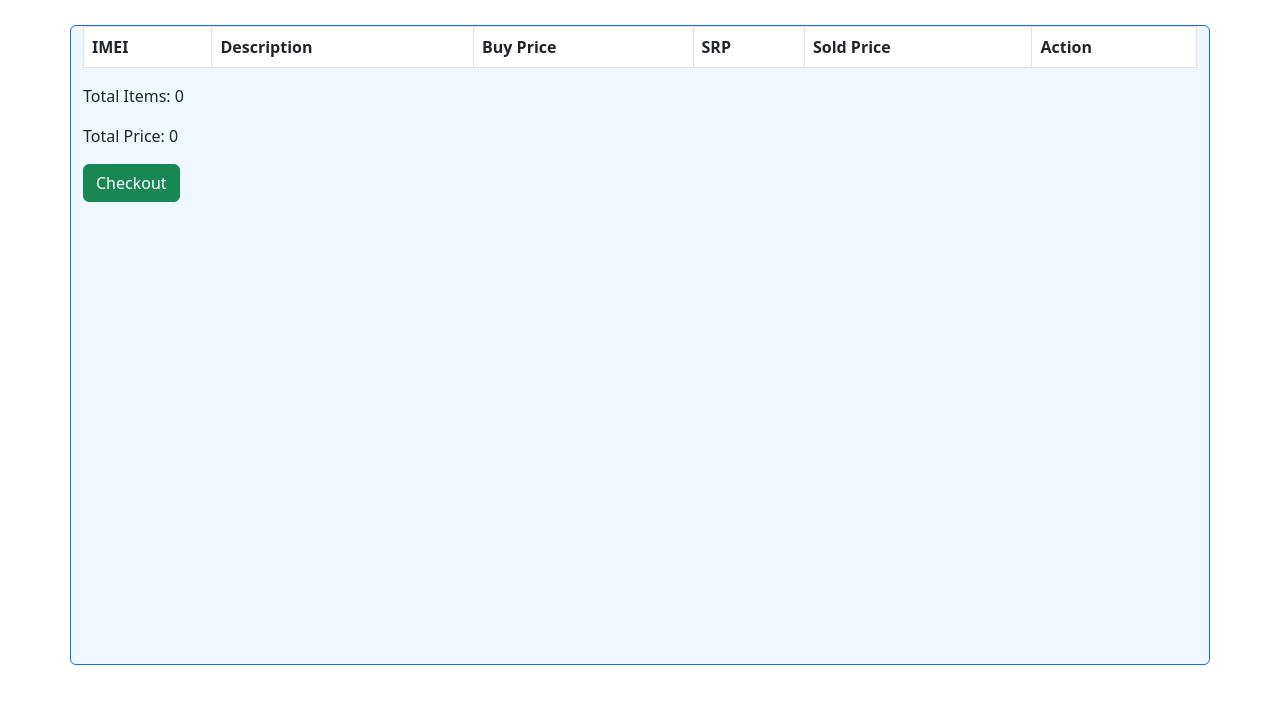
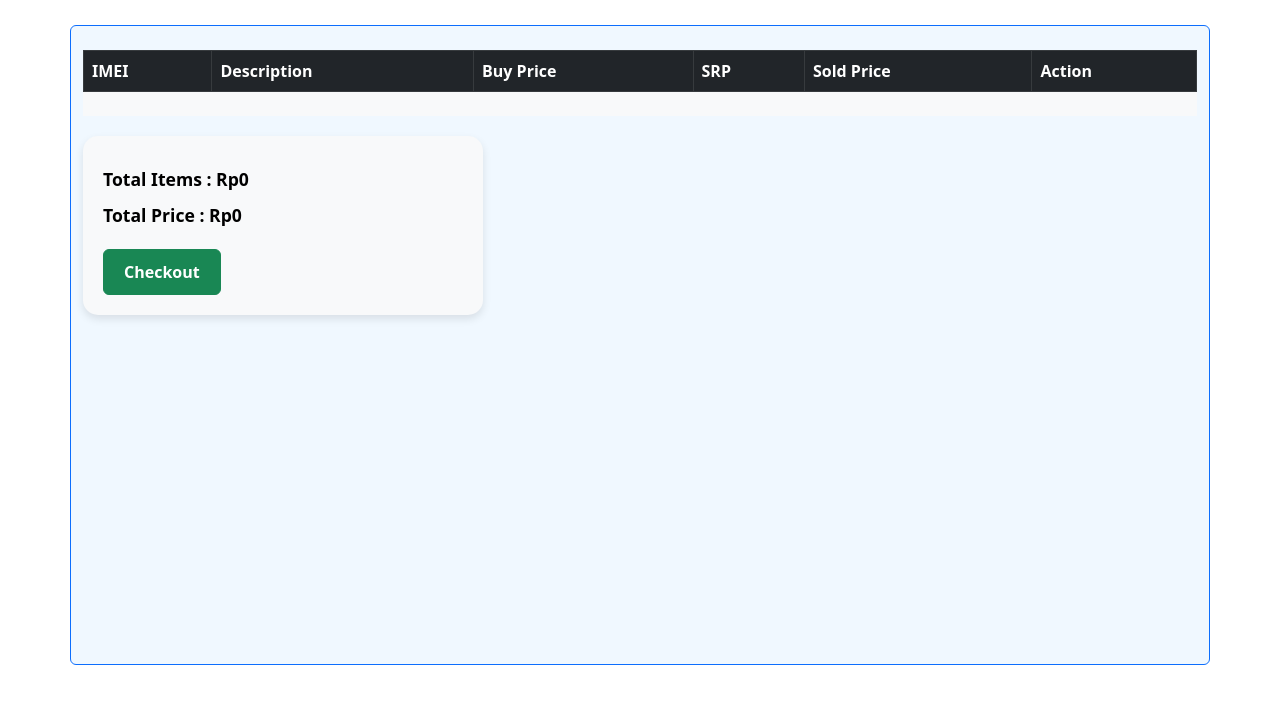
Before and after one commit to vicky5571/sales_hp_remake, a PHP site: page /carts.php in a window 1280 px wide. Shown: the part 79-783 px from the top of the page. Run offline with PHP 8.4, Linux system fonts and the light colour scheme; the visitor is signed in with stand-in values (Sample User, id 1); data that the repository does not hold is empty; some libraries are stand-ins or nearby versions.

Commit message:
styling done, kurang users dan add users... lalu memberikan titik di mata uang

```diff
--- a/carts.php
+++ b/carts.php
@@ -44,15 +44,61 @@ $conn->query($updateQuantityQuery);
     <link rel="stylesheet" href="https://cdnjs.cloudflare.com/ajax/libs/animate.css/4.1.1/animate.min.css" />
     <script src="https://kit.fontawesome.com/7103fc097b.js" crossorigin="anonymous"></script>
     <script src="navbar/navbarScript.js"></script>
+
+    <style>
+        .summary-container {
+            background-color: #f8f9fa;
+            /* Light background */
+            border-radius: 15px;
+            /* Rounded corners */
+            padding: 20px;
+            /* Space inside the div */
+            margin-top: 20px;
+            /* Space above the container */
+            box-shadow: 0 4px 8px rgba(0, 0, 0, 0.1);
+            /* Subtle shadow */
+            text-align: left;
+            /* Center the text */
+            font-family: inherit;
+            /* Inherit font-family from parent or match the table */
+            font-weight: bold;
+            /* Match the <thead> bold text */
+            width: 100%;
+            /* Full width by default */
+            max-width: 400px;
+            /* Limit the maximum width */
+        }
+
+        .summary-container p {
+            font-size: 1.1rem;
+            /* Adjust to match <thead> font size */
+            margin: 10px 0;
+            /* Space between paragraphs */
+            color: #000;
+            /* Ensure text color matches <thead> */
+        }
+
+        .summary-container .btn {
+            margin-top: 10px;
+            /* Space above the button */
+            padding: 10px 20px;
+            /* Comfortable button size */
+            font-size: 1rem;
+            /* Button text size matches table head */
+            font-weight: bold;
+            /* Bold text to match <thead> */
+        }
+    </style>
 </head>
 
 <body>
 
     <?php include 'navbar/navbar.php'; ?>
 
-    <div class="container container-for-bg rounded border border-primary" style="margin-top: 13vh">
-        <table class="table table-bordered">
-            <thead>
+    <div class="container container-for-bg rounded border border-primary " style="margin-top: 13vh">
+        <div class="table-responsive mt-4 bg-light" style="max-height: 800px; overflow-y: auto;">
+            <table class="table table-striped table-bordered mb-4">
+                <thead class="table-dark">
                     <tr>
                         <th>IMEI</th>
                         <th>Description</th>
@@ -77,8 +123,10 @@ $conn->query($updateQuantityQuery);
                     <?php endforeach; ?>
                 </tbody>
             </table>
-        <p>Total Items: <?= count($cartItems) ?></p>
-        <p>Total Price: <?= $totalPrice ?></p>
+        </div>
+        <div class="summary-container">
+            <p>Total Items : Rp<?= count($cartItems) ?></p>
+            <p>Total Price : Rp<?= $totalPrice ?></p>
             <button class="btn btn-success" onclick="confirmCheckout()">Checkout</button>
         </div>
 
--- a/categories.php
+++ b/categories.php
@@ -99,7 +99,7 @@ if ($_SERVER['REQUEST_METHOD'] === 'POST') {
         <div id="saveAlertPlaceholder"></div>
         <div id="deleteAlertPlaceholder"></div>
 
-        <div class="mt-4">
+        <div class="table-responsive mt-4 bg-light" style="max-height: 400px; overflow-y: auto;">
             <!-- Add New Category Form -->
             <form method="POST" class="d-flex mb-4">
                 <input type="text" name="category_name" class="form-control me-2" placeholder="Enter Category Name" required>
@@ -107,8 +107,8 @@ if ($_SERVER['REQUEST_METHOD'] === 'POST') {
             </form>
 
             <!-- Categories Table -->
-            <table class="table table-bordered">
-                <thead>
+            <table class="table table-striped table-bordered">
+                <thead class="table-dark">
                     <tr>
                         <th>ID</th>
                         <th>Category Name</th>
--- a/product_unit.php
+++ b/product_unit.php
@@ -127,9 +127,9 @@ if ($_SERVER['REQUEST_METHOD'] == 'POST' && isset($_POST['update_product_unit'])
             </div>
         </div>
 
-        <div class="container mt-4">
-            <table class="table table-bordered">
-                <thead>
+        <div class="table-responsive mt-4 bg-light">
+            <table class="table table-striped table-bordered">
+                <thead class="table-dark">
                     <tr>
                         <th>IMEI</th>
                         <th>Product Name</th>
--- a/src/style.css
+++ b/src/style.css
@@ -1,5 +1,6 @@
 .container-for-bg {
   background-color: aliceblue;
   min-height: 80vh;
+  /* padding-top: 11px; */
   /* margin-top: 200px !important; */
 }
--- a/suppliers.php
+++ b/suppliers.php
@@ -36,6 +36,8 @@ if ($_SERVER['REQUEST_METHOD'] == 'POST') {
     <!-- Bootstrap CSS -->
     <link href="https://cdn.jsdelivr.net/npm/bootstrap@5.3.0/dist/css/bootstrap.min.css" rel="stylesheet">
 
+    <link rel="stylesheet" href="./src/style.css">
+
     <!-- Navbar -->
     <link rel="stylesheet" href="navbar/navbarStyle.css" />
     <link rel="stylesheet" href="https://cdnjs.cloudflare.com/ajax/libs/animate.css/4.1.1/animate.min.css" />
@@ -47,7 +49,7 @@ if ($_SERVER['REQUEST_METHOD'] == 'POST') {
 
     <?php include 'navbar/navbar.php'; ?>
 
-    <div class="container-fluid" style="margin-top: 13vh">
+    <div class="container container-for-bg rounded border border-primary" style="margin-top: 13vh">
 
         <!-- Add Supplier Form -->
         <div class="col-12 mb-3 rounded p-3" style="position: sticky; top: 0; z-index: 1000; background: #f8f9fa; border: 1px solid #dee2e6;">
```
Also changed, not shown: products.php (+5 -3 lines), transactions.php (+6 -3 lines). Lines whose indentation alone changed are shown as unchanged.
